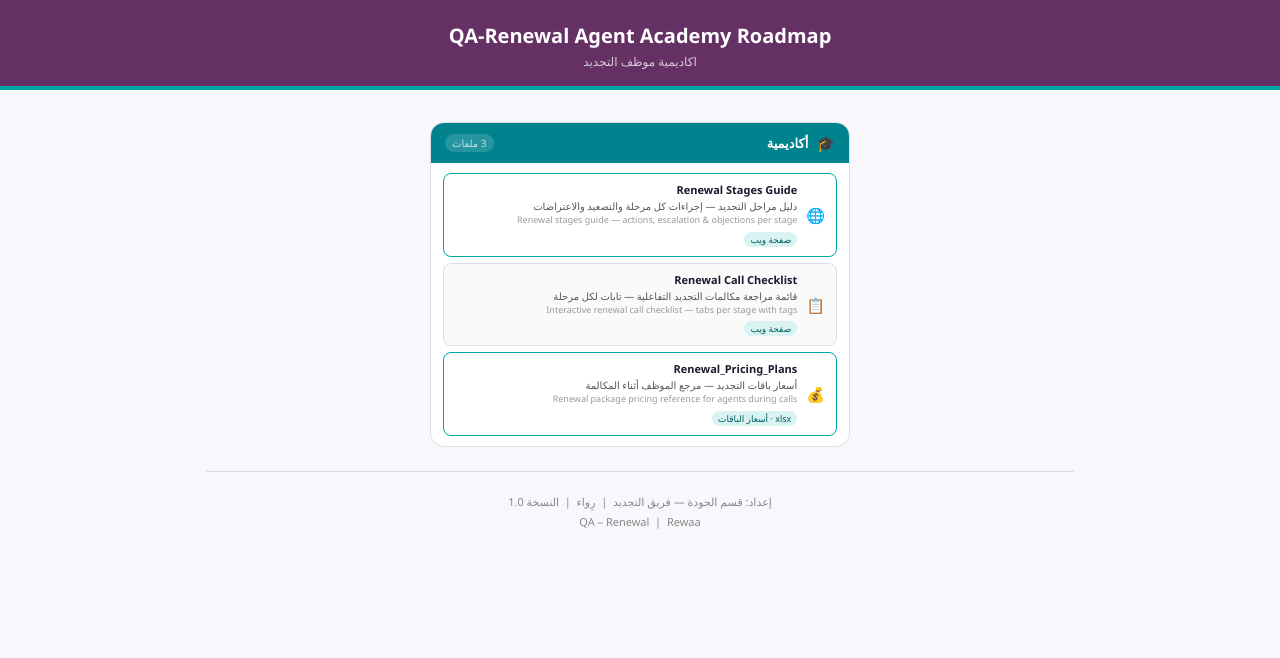
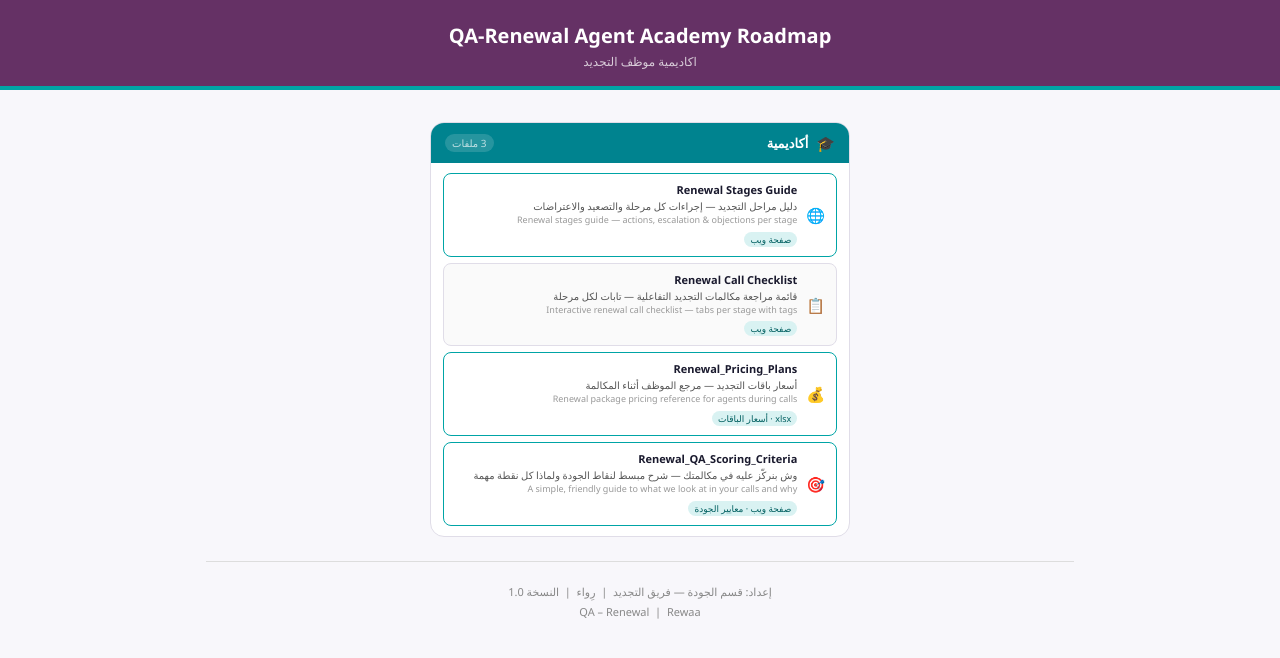
Before and after one commit to fyousef-2023/-Renewal_Agent_Academy, a plain HTML site: page index.html in a window 1280 px wide. Drawn offline with Linux system fonts and the light colour scheme.

Commit message:
Update index.html

```diff
--- a/index.html
+++ b/index.html
@@ -98,6 +98,15 @@
             <span class="file-tag ft">xlsx · أسعار الباقات</span>
           </div>
         </a>
+               <a class="file-card highlight" href="https://fyousef-2023.github.io/Renewal-QA-Scoring-Criteria/" target="_blank">
+          <div class="file-icon-box">🎯</div>
+          <div class="file-info">
+            <div class="file-name">Renewal_QA_Scoring_Criteria</div>
+            <div class="file-desc-ar">وش بنركّز عليه في مكالمتك — شرح مبسط لنقاط الجودة ولماذا كل نقطة مهمة</div>
+            <div class="file-desc-en">A simple, friendly guide to what we look at in your calls and why</div>
+            <span class="file-tag ft">صفحة ويب · معايير الجودة</span>
+          </div>
+        </a>
       </div>
     </div>
 
```
